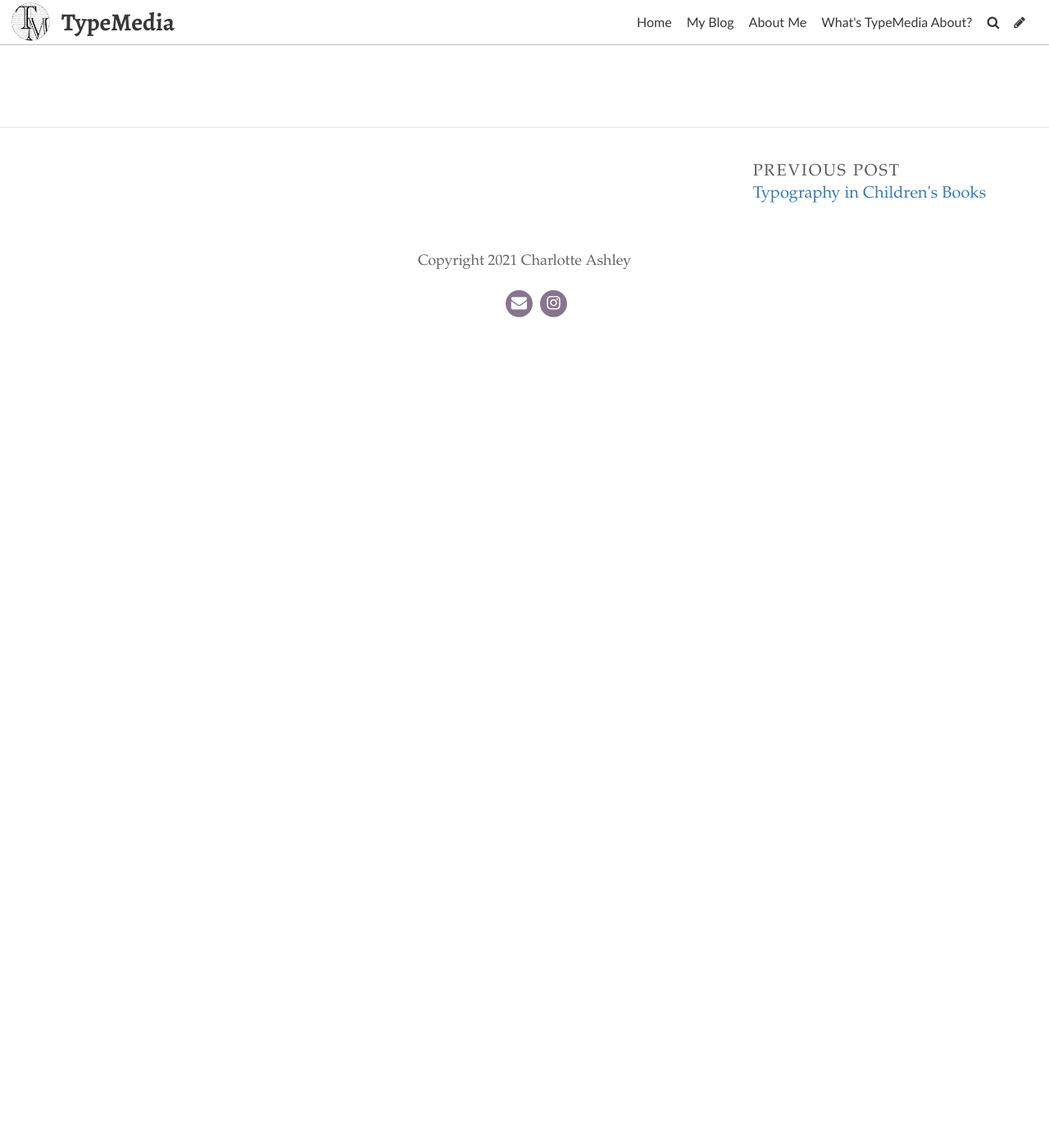
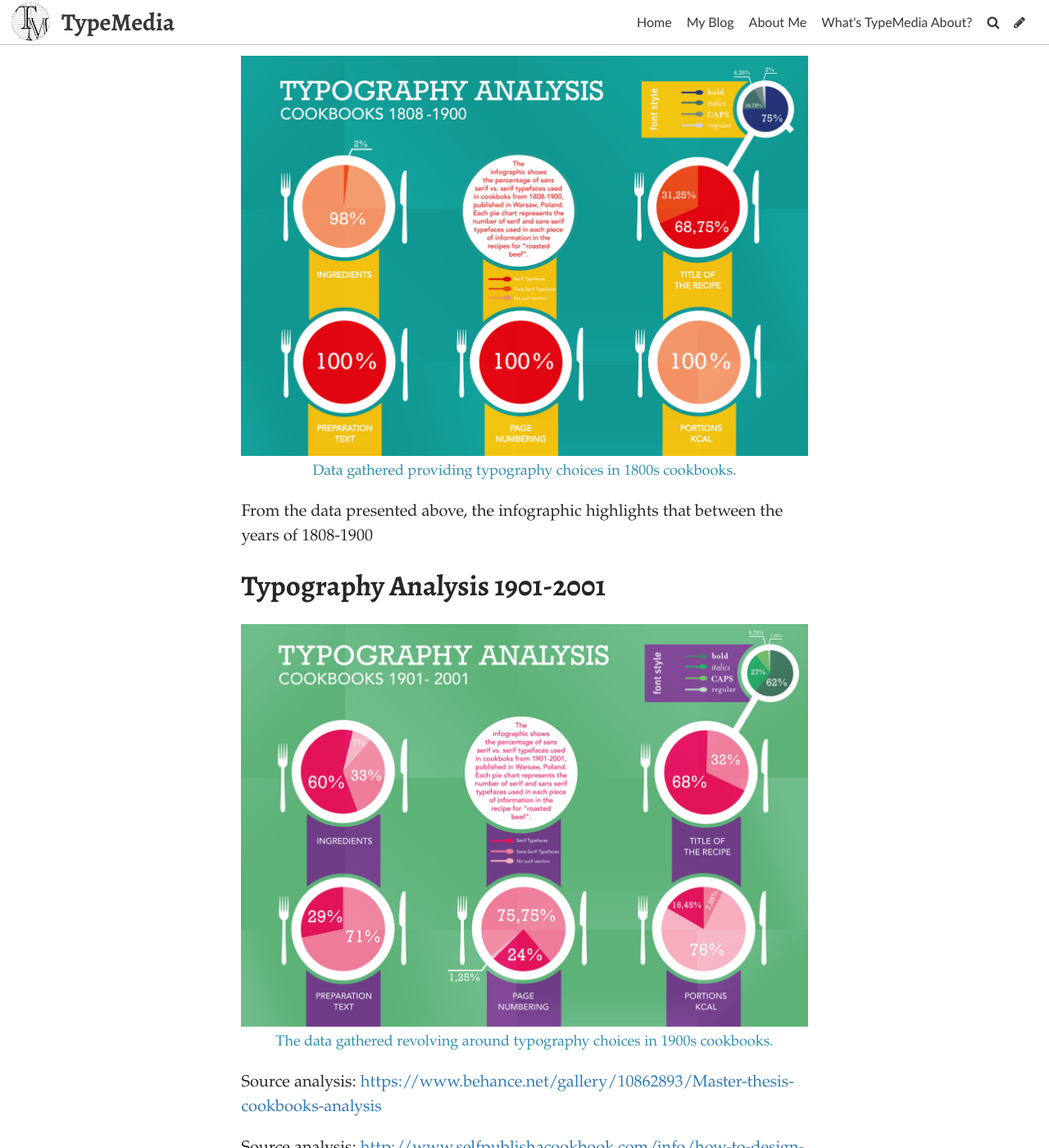
Before and after one commit to charlotteaashley/typo-design-template, a Jekyll site: the page built from _posts/2021-10-21-typography-in-cook-books.md, in a window 1280 px wide and 1400 px high, scrolled down 781 px. Shown: the whole window at 82% size. Built offline with Jekyll 4.4.1, drawn with Linux system fonts in a browser that asks for light colours; some web fonts are replaced; before the commit the page ends 1198 px from its top, so only the background shows below that.

Commit message:
Update Post “2021-10-21-typography-in-cook-books”

```diff
--- a/_posts/2021-10-21-typography-in-cook-books.md
+++ b/_posts/2021-10-21-typography-in-cook-books.md
@@ -12,6 +12,18 @@ Cook books have a distinctive typography choice throughout all books published -
 
 On the covers of cook book recipe books, traditional typefaces which are used within the body are enlarged and bolded to be used as the masthead, this allows the book to have a consitent font theme throughout. The titles of cookbooks tend to be all capitalised or not at all; capitalised mastheads are used to attract readers whereas small text titles are more simplistic and suggest a more straightforward recipe book.
 
+## Typography Analysis 1808-1900
+
+![Data gathered providing typography choices in 1800s cookbooks.](../uploads/screenshot-2021-11-16-at-15.32.00.png)
+
+From the data presented above, the infographic highlights that between the years of 1808-1900
+
+## Typography Analysis 1901-2001
+
+![The data gathered revolving around typography choices in 1900s cookbooks. ](../uploads/screenshot-2021-11-16-at-15.32.14.png)
+
+Source analysis: <https://www.behance.net/gallery/10862893/Master-thesis-cookbooks-analysis>
+
 
 
 Source analysis: <http://www.selfpublishacookbook.com/info/how-to-design-cookbook/more/what-fonts-to-use-in-your-cookbook>
```
Also changed, not shown: uploads/screenshot-2021-11-16-at-14.18.27.png (added), uploads/screenshot-2021-11-16-at-15.32.00.png (added), uploads/screenshot-2021-11-16-at-15.32.14.png (added).
